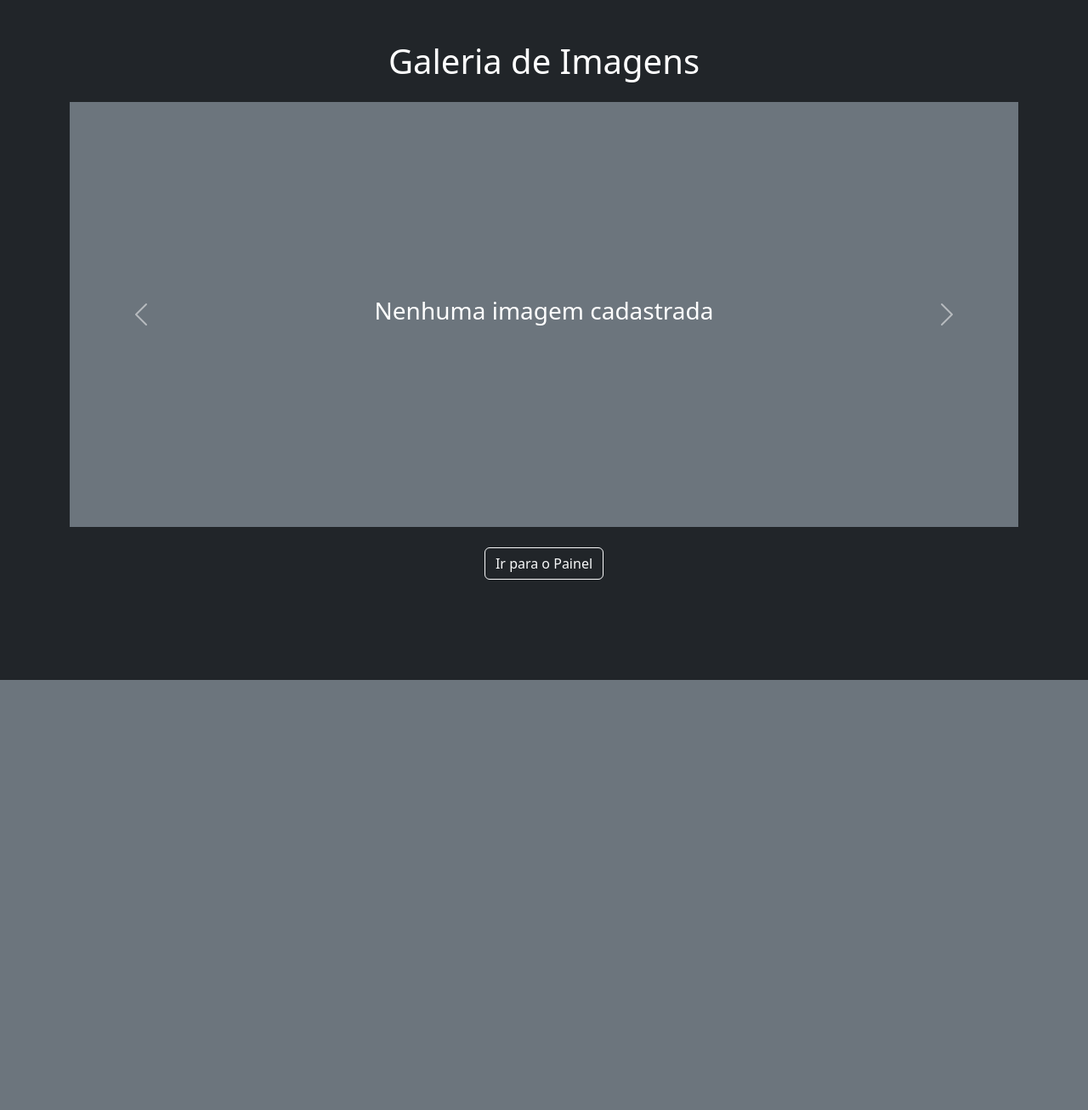
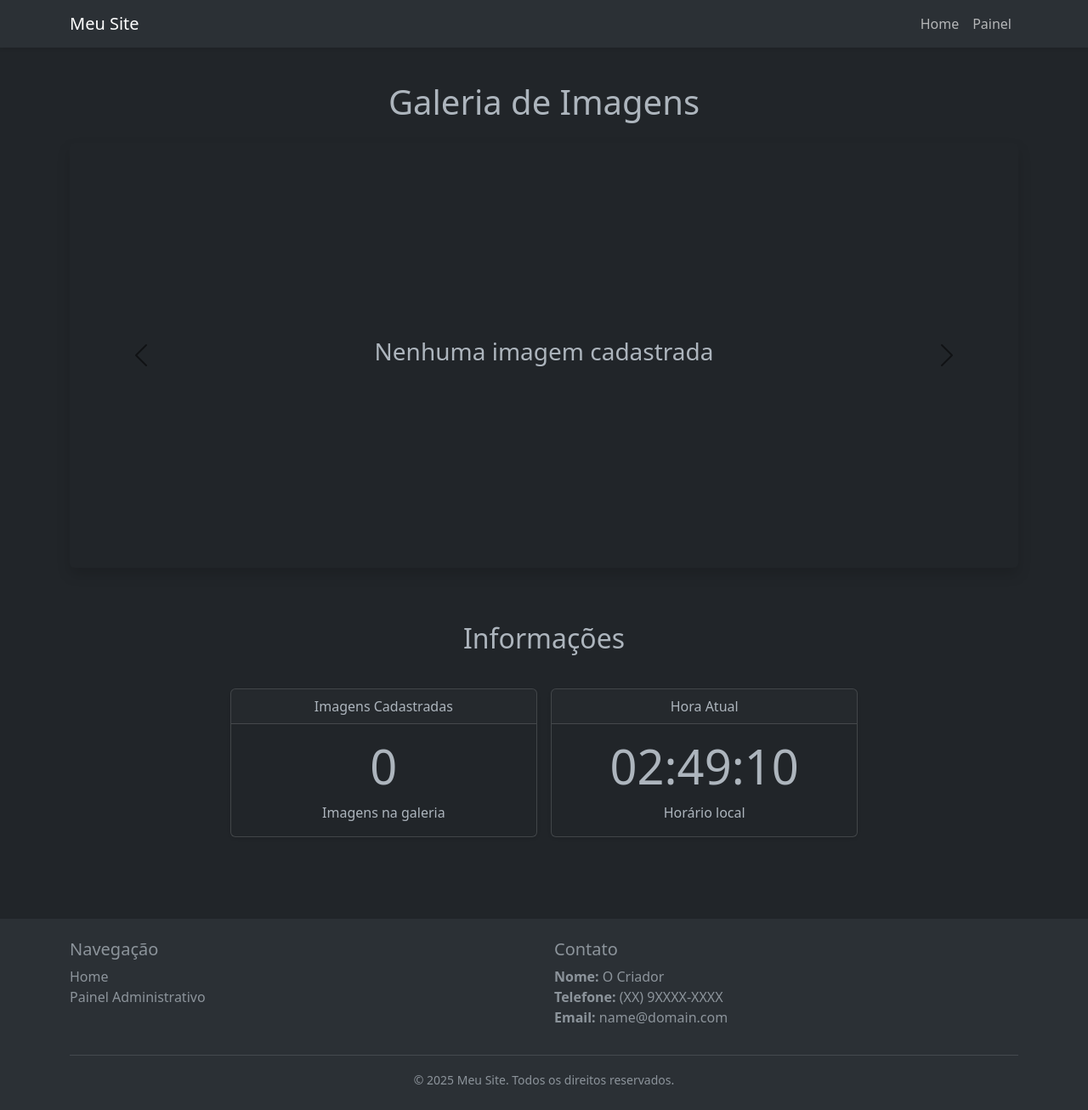
Before and after one commit to brenobele/meu-site-carrossel, a Node server app: page / in a window 1280 px wide. Shown: the whole page at 85% size. Before the commit the page ends 800 px from the top, so only its background shows below. Run offline with Node 20, Linux system fonts and the light colour scheme.

Commit message:
Adiciona o Helmet e melhora o layout

```diff
--- a/package.json
+++ b/package.json
@@ -15,6 +15,7 @@
     "ejs": "^3.1.10",
     "express": "^5.1.0",
     "express-session": "^1.18.2",
+    "helmet": "^8.1.0",
     "multer": "^2.0.2",
     "sharp": "^0.34.5"
   }
--- a/server.js
+++ b/server.js
@@ -4,6 +4,7 @@ const path = require("node:path");
 const fs = require("node:fs");
 const session = require("express-session");
 const sharp = require("sharp");
+const helmet = require("helmet");
 require("dotenv").config();
 
 const app = express();
@@ -13,6 +14,7 @@ const ADMIN_PASS = process.env.ADMIN_PASS;
 const SESSION_SECRET = process.env.SESSION_SECRET;
 const IS_PRODUCTION = process.env.NODE_ENV === "production";
 
+app.set(helmet());
 app.set("view engine", "ejs");
 app.use(express.urlencoded({ extended: true }));
 app.use(express.static("public"));
@@ -22,7 +24,7 @@ app.use(
     secret: SESSION_SECRET,
     resave: false,
     saveUninitialized: true,
-    cookie: { secure: IS_PRODUCTION },
+    cookie: { secure: IS_PRODUCTION, maxAge: 60000 * 60 * 24 },
   })
 );
 
@@ -71,7 +73,11 @@ app.get("/", (req, res) => {
 
 app.get("/login", (req, res) => {
   if (req.session.loggedin) return res.redirect("/admin");
-  res.render("login");
+
+  const errorMessage = req.session.error;
+  req.session.error = null;
+
+  res.render("login", { error: errorMessage });
 });
 
 app.post("/login", (req, res) => {
@@ -82,12 +88,14 @@ app.post("/login", (req, res) => {
     req.session.username = usuario;
     res.redirect("/admin");
   } else {
-    res.render("login", { erro: "Usuário ou senha incorretos!" });
+    req.session.error = "Usuário ou senha incorretos!";
+    res.redirect("/login");
   }
 });
 
 app.get("/logout", (req, res) => {
   req.session.destroy();
+  res.cookie("connect.sid", { maxAge: 0 });
   res.redirect("/");
 });
 
@@ -170,6 +178,15 @@ app.post("/upload", checkAuth, (req, res) => {
   });
 });
 
+app.use((req, res, next) => {
+  res.status(404).render("404");
+});
+
+app.use((err, req, res, next) => {
+  console.error(err.stack);
+  res.status(500).render("500");
+});
+
 const PORT = process.env.PORT || 3000;
 app.listen(PORT, () => {
   console.log("Servidor rodando em http://localhost:" + PORT);
--- a/views/index.ejs
+++ b/views/index.ejs
@@ -1,7 +1,8 @@
 <!DOCTYPE html>
-<html lang="pt-br">
+<html lang="pt-br" data-bs-theme="dark">
   <head>
     <meta charset="UTF-8" />
+    <meta name="viewport" content="width=device-width, initial-scale=1.0" />
     <title>Meu Site Carrossel</title>
     <link
       href="https://cdn.jsdelivr.net/npm/bootstrap@5.3.0/dist/css/bootstrap.min.css"
@@ -9,13 +10,15 @@
     />
   </head>
 
-  <body class="bg-dark text-white">
-    <div class="container mt-5">
-      <h1 class="text-center mb-4">Galeria de Imagens</h1>
+  <body class="d-flex flex-column min-vh-100">
+    <%- include('partials/nav_public'); %>
+
+    <div class="container flex-grow-1" style="padding-top: 5rem">
+      <h1 class="text-center mb-4 mt-3">Galeria de Imagens</h1>
 
       <div id="meuCarrossel" class="carousel slide" data-bs-ride="carousel">
-        <div class="carousel-inner">
-          <% if(images.length> 0) { %> <% images.forEach((image, index)=> { %>
+        <div class="carousel-inner rounded shadow">
+          <% if(images.length > 0) { %> <% images.forEach((image, index)=> { %>
           <div class="carousel-item <%= index === 0 ? 'active' : '' %>">
             <img
               src="/uploads/<%= image %>"
@@ -27,7 +30,7 @@
           <% }) %> <% } else { %>
           <div class="carousel-item active">
             <div
-              class="d-flex justify-content-center align-items-center bg-secondary"
+              class="d-flex justify-content-center align-items-center"
               style="height: 500px"
             >
               <h3>Nenhuma imagem cadastrada</h3>
@@ -52,12 +55,55 @@
           <span class="carousel-control-next-icon" aria-hidden="true"></span>
         </button>
       </div>
+      <div class="row justify-content-center g-3 my-5">
+        <h2 class="text-center mb-4">Informações</h2>
 
-      <div class="text-center mt-4">
-        <a href="/admin" class="btn btn-outline-light">Ir para o Painel</a>
+        <div class="col-md-6 col-lg-4">
+          <div class="card text-center shadow-sm">
+            <div class="card-header">Imagens Cadastradas</div>
+            <div class="card-body">
+              <h1 class="display-4"><%= images.length %></h1>
+              <p class="card-text">Imagens na galeria</p>
+            </div>
+          </div>
+        </div>
+
+        <div class="col-md-6 col-lg-4">
+          <div class="card text-center shadow-sm">
+            <div class="card-header">Hora Atual</div>
+            <div class="card-body">
+              <h1 class="display-4" id="hora-atual">--:--:--</h1>
+              <p class="card-text">Horário local</p>
+            </div>
+          </div>
+        </div>
       </div>
     </div>
 
+    <%- include('partials/footer'); %>
+
     <script src="https://cdn.jsdelivr.net/npm/bootstrap@5.3.0/dist/js/bootstrap.bundle.min.js"></script>
+
+    <script>
+      function atualizarHora() {
+        const elementoHora = document.getElementById("hora-atual");
+        if (elementoHora) {
+          const agora = new Date();
+
+          // Formata os números para sempre terem dois dígitos (ex: 09:05:03)
+          const horas = agora.getHours().toString().padStart(2, "0");
+          const minutos = agora.getMinutes().toString().padStart(2, "0");
+          const segundos = agora.getSeconds().toString().padStart(2, "0");
+
+          elementoHora.textContent = `${horas}:${minutos}:${segundos}`;
+        }
+      }
+
+      // Roda a função pela primeira vez para não começar vazio
+      atualizarHora();
+
+      // Atualiza o relógio a cada segundo (1000 milissegundos)
+      setInterval(atualizarHora, 1000);
+    </script>
   </body>
 </html>
--- /dev/null
+++ b/views/partials/footer.ejs
@@ -0,0 +1,37 @@
+<footer class="py-4 mt-5 bg-body-tertiary text-body-secondary">
+  <div class="container">
+    <div class="row">
+      <div class="col-md-6 mb-3 mb-md-0">
+        <h5>Navegação</h5>
+        <ul class="list-unstyled">
+          <li>
+            <a href="/" class="text-reset text-decoration-none">Home</a>
+          </li>
+          <li>
+            <a href="/admin" class="text-reset text-decoration-none">
+              Painel Administrativo
+            </a>
+          </li>
+        </ul>
+      </div>
+
+      <div class="col-md-6">
+        <h5>Contato</h5>
+        <ul class="list-unstyled">
+          <li><strong>Nome:</strong> O Criador</li>
+          <li><strong>Telefone:</strong> (XX) 9XXXX-XXXX</li>
+          <li><strong>Email:</strong> name@domain.com</li>
+        </ul>
+      </div>
+    </div>
+
+    <hr />
+
+    <div class="text-center">
+      <small>
+        &copy; <%= new Date().getFullYear() %> Meu Site. Todos os direitos
+        reservados.
+      </small>
+    </div>
+  </div>
+</footer>
--- /dev/null
+++ b/views/partials/nav_public.ejs
@@ -0,0 +1,26 @@
+<nav class="navbar navbar-expand-lg fixed-top shadow-sm bg-body-tertiary">
+  <div class="container">
+    <a class="navbar-brand" href="/">Meu Site</a>
+    <button
+      class="navbar-toggler"
+      type="button"
+      data-bs-toggle="collapse"
+      data-bs-target="#navbarNav"
+      aria-controls="navbarNav"
+      aria-expanded="false"
+      aria-label="Toggle navigation"
+    >
+      <span class="navbar-toggler-icon"></span>
+    </button>
+    <div class="collapse navbar-collapse" id="navbarNav">
+      <ul class="navbar-nav ms-auto">
+        <li class="nav-item">
+          <a class="nav-link" href="/">Home</a>
+        </li>
+        <li class="nav-item">
+          <a class="nav-link" href="/admin">Painel</a>
+        </li>
+      </ul>
+    </div>
+  </div>
+</nav>
```
Also changed, not shown: views/404.ejs (added, +32 -0 lines), views/500.ejs (added, +33 -0 lines), views/admin.ejs (+13 -13 lines), views/login.ejs (+10 -6 lines), views/partials/nav_admin.ejs (added, +26 -0 lines), 1 other file.
